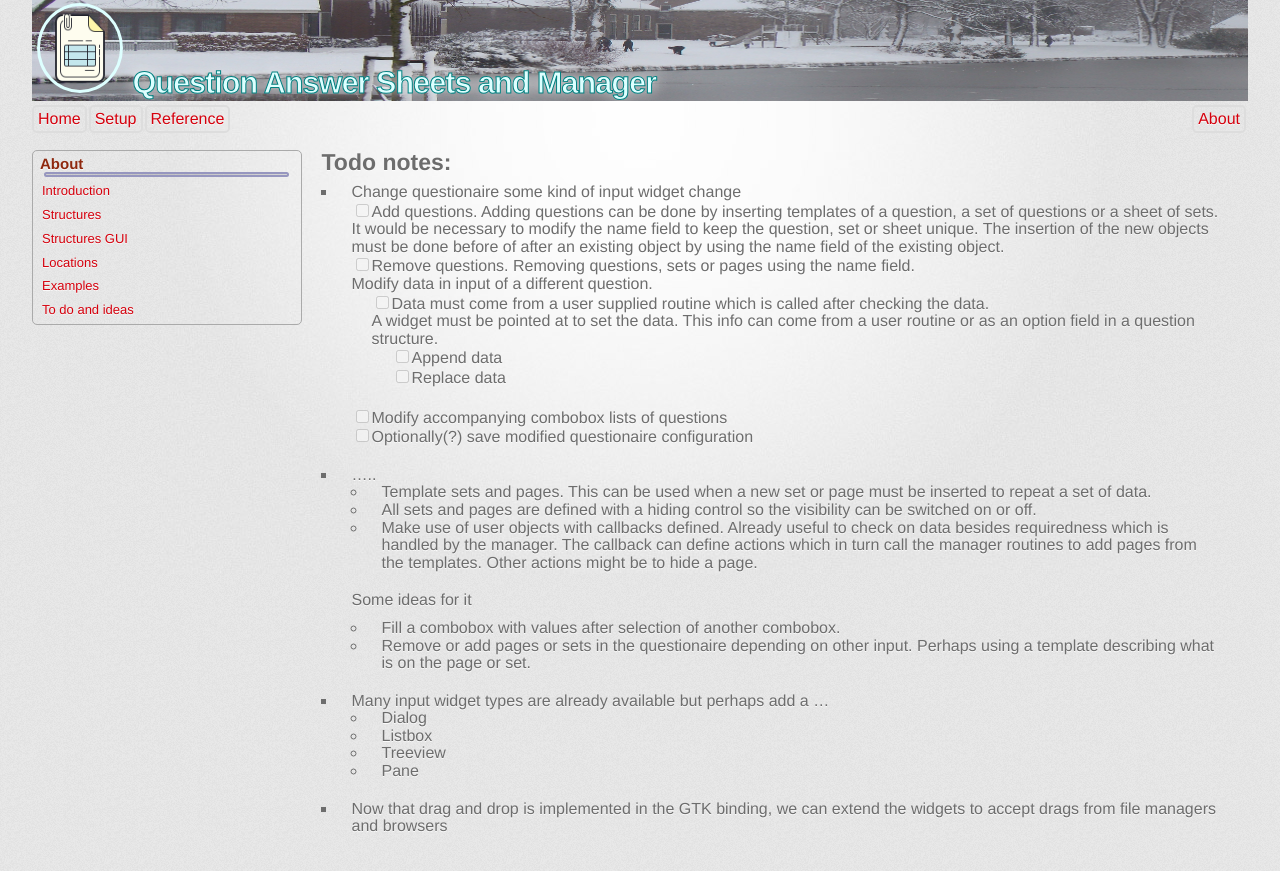
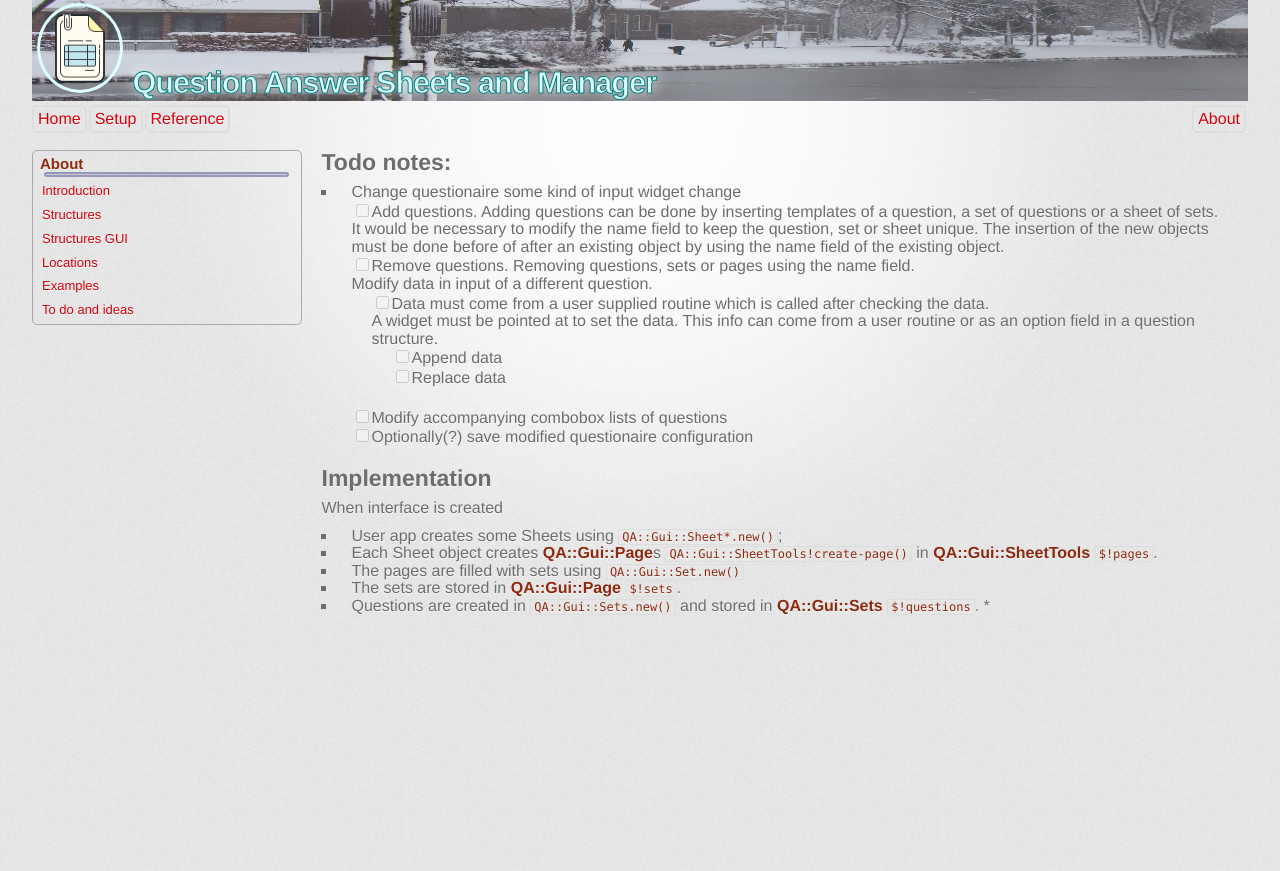
Before and after one commit to MARTIMM/question-answer, a Jekyll site: the page built from docs/content-docs/setup/todo.md, in a window 1280 px wide. Shown: the top 871 px of the page. Built offline with Jekyll 4.4.1, drawn with Linux system fonts in a browser that asks for light colours; some web fonts are replaced.

Commit message:
thoughts

```diff
--- a/docs/content-docs/setup/structures.md
+++ b/docs/content-docs/setup/structures.md
@@ -9,9 +9,10 @@ layout: sidebar
 
 Structures are shown to have an idea how the files are defined. Categories and Sheets are stored on disk. The other structures are in categories, sets or sheets.
 
-All name fields in a configuration file must be unique so that it can also be used as a hook to operate on. Current and future usages are;
-* Search and modify sheets, sets and questions.
-* A name is used as an id for error messages.
+All name fields in a configuration file must be unique, so that it can also be used as a hook to operate on. Current and future usages are;
+* [x] The name is used as an id for error messages.
+* [x] The name is used to store its value in a Hash tree. Using the same name twice, will overwrite a value of the other.
+* [ ] Search and modify sheets, sets and questions.
 
 ## Set
 
--- a/docs/content-docs/setup/todo.md
+++ b/docs/content-docs/setup/todo.md
@@ -11,18 +11,27 @@ layout: sidebar
   * [ ] Add questions. Adding questions can be done by inserting templates of a question, a set of questions or a sheet of sets. It would be necessary to modify the name field to keep the question, set or sheet unique. The insertion of the new objects must be done before of after an existing object by using the name field of the existing object.
   * [ ] Remove questions. Removing questions, sets or pages using the name field.
   * Modify data in input of a different question.
-      * [ ] Data must come from a user supplied routine which is called after checking the data.
-      * A widget must be pointed at to set the data. This info can come from a user routine or as an option field in a question structure.
-        * [ ] Append data
-        * [ ] Replace data
+    * [ ] Data must come from a user supplied routine which is called after checking the data.
+    * A widget must be pointed at to set the data. This info can come from a user routine or as an option field in a question structure.
+      * [ ] Append data
+      * [ ] Replace data
   * [ ] Modify accompanying combobox lists of questions
   * [ ] Optionally(?) save modified questionaire configuration
 
 
 
+# Implementation
+
+When interface is created
+* User app creates some Sheets using `QA::Gui::Sheet*.new()`;
+* Each Sheet object creates **QA::Gui::Page**s `QA::Gui::SheetTools!create-page()` in **QA::Gui::SheetTools** `$!pages`.
+* The pages are filled with sets using `QA::Gui::Set.new()`
+* The sets are stored in **QA::Gui::Page** `$!sets`.
+* Questions are created in `QA::Gui::Sets.new()` and stored in **QA::Gui::Sets** `$!questions`.
+*
 
 
-
+<!--
 * .....
   * Template sets and pages. This can be used when a new set or page must be inserted to repeat a set of data.
   * All sets and pages are defined with a hiding control so the visibility can be switched on or off.
@@ -39,3 +48,4 @@ layout: sidebar
   * Pane
 
 * Now that drag and drop is implemented in the GTK binding, we can extend the widgets to accept drags from file managers and browsers
+-->
```
